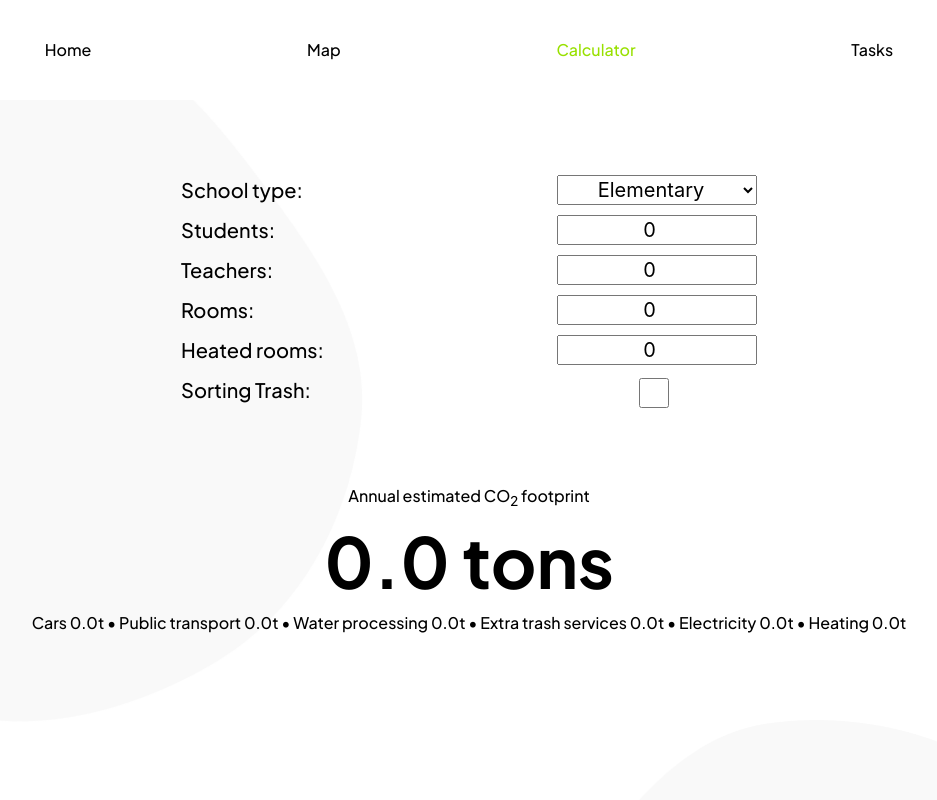
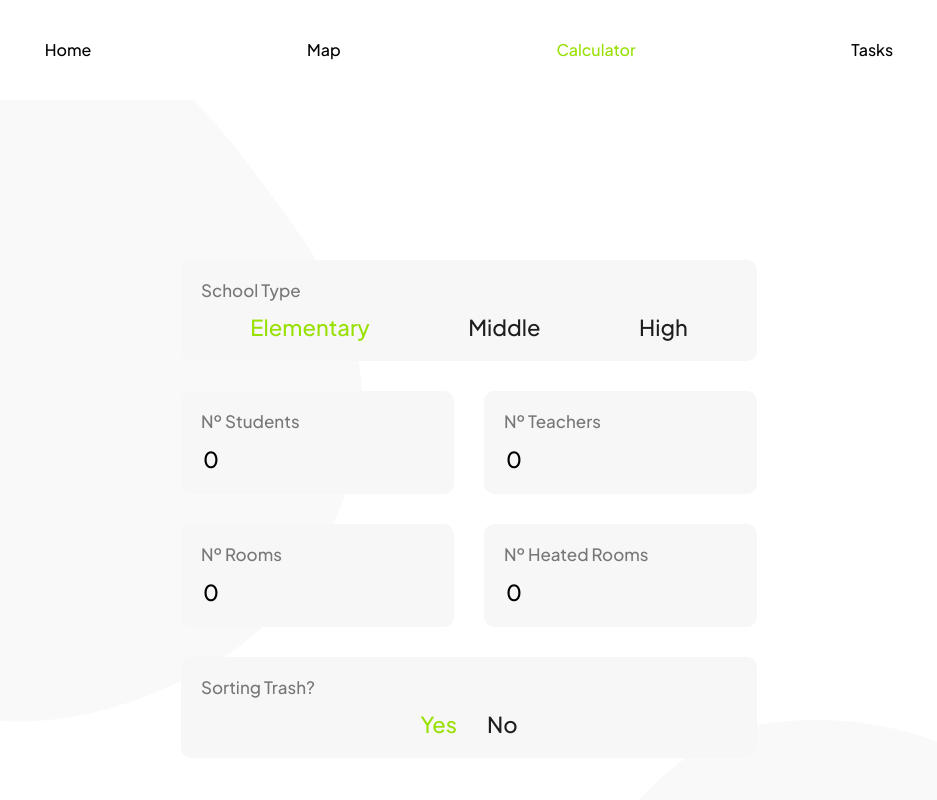
Before and after one commit to dejvokep/erasmus-energy-web-app, a Next.js app: page /calculator in a window 1280 px wide. Shown: the top 800 px of the page, without its empty margins (171-1108 px from the left). Built offline with nearby package versions, Linux system fonts and the light colour scheme.

Commit message:
Finalized the calculator.

```diff
--- a/pages/calculator.js
+++ b/pages/calculator.js
@@ -1,38 +1,59 @@
 import Head from 'next/head'
 import styles from '../styles/Calculator.module.css';
 import {useRef, useState} from "react";
+import OptionSelect from "../components/form/OptionSelect";
+import NumberInput from "../components/form/NumberInput";
+import FootprintDisplay from "../components/calculator/FootprintDisplay";
+
+const SCHOOL_TYPE_OPTIONS = [
+    {
+        id: "elementary",
+        name: "Elementary"
+    },
+    {
+        id: "middle",
+        name: "Middle"
+    },
+    {
+        id: "high",
+        name: "High"
+    }
+]
+
+const SORTING_TRASH_OPTIONS = [
+    {
+        id: true,
+        name: "Yes"
+    },
+    {
+        id: false,
+        name: "No"
+    }
+]
 
 export default function Calculator() {
-    const [footprint, setFootprint] = useState({
-        cars_footprint: "0.0",
-        public_transport_footprint: "0.0",
-        water_footprint: "0.0",
-        trash_footprint: "0.0",
-        electricity_footprint: "0.0",
-        heating_footprint: "0.0",
-        overall_footprint: "0.0"
-    });
+    const [data, setData] = useState({
+        schoolType: SCHOOL_TYPE_OPTIONS[0].id,
+        students: 0,
+        teachers: 0,
+        rooms: 0,
+        heatedRooms: 0,
+        sortingTrash: SORTING_TRASH_OPTIONS[0].id
+    })
 
-    function validateNumber(ref) {
-        const value = +ref.current.value;
-        if (isNaN(value) || value < 0) {
-            ref.current.value = 0;
-            return 0;
-        }
-        return value;
+    function updateData(id, value) {
+        const newData = {...data};
+        newData[id] = value;
+        setData(newData);
     }
-    function calculate() {
-        const school_type = schoolRef.current.options[schoolRef.current.selectedIndex].id;
-        const students_count = validateNumber(studentsRef);
-        const teachers_count = validateNumber(teachersRef);
-        const rooms_count = validateNumber(roomsRef);
-        let heated_rooms_count = validateNumber(heatedRoomsRef);
-        const sorting_trash = sortingTrashRef.current.checked;
 
-        if (heated_rooms_count > rooms_count) {
-            heatedRoomsRef.current.value = rooms_count;
-            heated_rooms_count = rooms_count;
-        }
+    function generateReport() {
+        const school_type = data.schoolType;
+        const students_count = +data.students;
+        const teachers_count = +data.teachers;
+        const rooms_count = +data.rooms;
+        let heated_rooms_count = +data.heatedRooms;
+        const sorting_trash = data.sortingTrash;
 
         let CO2_due_to_electricity_generation = 0.000414 //(Tons of CO2 per kWh)
         let average_school_electricity_consumption_per_square_meter = 100 //(kWh)
@@ -86,7 +107,7 @@
         heating_footprint = heated_rooms_count * CO2_due_to_heating_per_year_for_room // (Tons of CO2)
         overall_footprint = cars_footprint + public_transport_footprint + water_footprint + trash_footprint + electricity_footprint + heating_footprint // (Tons of CO2)
 
-        setFootprint({
+        return {
             cars_footprint: cars_footprint.toFixed(1),
             public_transport_footprint: public_transport_footprint.toFixed(1),
             water_footprint: water_footprint.toFixed(1),
@@ -94,58 +115,40 @@
             electricity_footprint: electricity_footprint.toFixed(1),
             heating_footprint: heating_footprint.toFixed(1),
             overall_footprint: overall_footprint.toFixed(1)
-        });
+        };
     }
-
-    const schoolRef = useRef(), studentsRef = useRef(), teachersRef = useRef(), roomsRef = useRef(), heatedRoomsRef = useRef(), sortingTrashRef = useRef();
 
     return (
         <div className={styles.container}>
             <Head>
                 <title>Calculator | Energy is the future of the world</title>
-                <link rel="shortcut icon" href="/favicon.ico"/>
-                <meta name="viewport" content="width=device-width, initial-scale=1"/>
             </Head>
 
             <div className={styles.centered}>
-                <form className={styles.form}>
-                    <label className={styles.option}>
-                        School type:
-                        <select onChange={calculate} ref={schoolRef}>
-                            <option id="elementary">Elementary</option>
-                            <option id="middle">Middle</option>
-                            <option id="high">High</option>
-                        </select>
-                    </label>
-                    <label className={styles.option}>
-                        Students:
-                        <input type="number" name="Students" defaultValue={0} min={0} onChange={calculate} ref={studentsRef}/>
-                    </label>
-                    <label className={styles.option}>
-                        Teachers:
-                        <input type="number" name="Teachers" defaultValue={0} min={0} onChange={calculate} ref={teachersRef}/>
-                    </label>
-                    <label className={styles.option}>
-                        Rooms:
-                        <input type="number" name="Rooms" defaultValue={0} min={0} onChange={calculate} ref={roomsRef}/>
-                    </label>
-                    <label className={styles.option}>
-                        Heated rooms:
-                        <input type="number" name="Heated rooms" defaultValue={0} min={0} onChange={calculate} ref={heatedRoomsRef}/>
-                    </label>
-                    <label className={styles.option}>
-                        Sorting Trash:
-                        <input type="checkbox" name="Sorting Trash" onChange={calculate} ref={sortingTrashRef}/>
-                    </label>
-                </form>
-
-                <div className={styles.footprint}>
-                    <p className={styles.footprintTitle}>Annual estimated CO<sub>2</sub> footprint</p>
-                    <h1 className={styles.footprintValue}>{footprint.overall_footprint} tons</h1>
-                    <p className={styles.footprintComposition}>Cars {footprint.cars_footprint}t • Public transport {footprint.public_transport_footprint}t • Water processing {footprint.water_footprint}t • Extra trash services {footprint.trash_footprint}t • Electricity {footprint.electricity_footprint}t • Heating {footprint.heating_footprint}t</p>
+                <div className={styles.form}>
+                    <div className={styles.school}>
+                        <OptionSelect name={"School Type"} options={SCHOOL_TYPE_OPTIONS} selected={data.schoolType}
+                                      setSelected={id => updateData("schoolType", id)} distributeOptions={true}/>
+                    </div>
+                    <div className={styles.numbers}>
+                        <NumberInput name={"Nº Students"} value={data.students}
+                                     setValue={value => updateData("students", value)}/>
+                        <NumberInput name={"Nº Teachers"} value={data.teachers}
+                                     setValue={value => updateData("teachers", value)}/>
+                        <NumberInput name={"Nº Rooms"} value={data.rooms}
+                                     setValue={value => updateData("rooms", value)}/>
+                        <NumberInput name={"Nº Heated Rooms"} value={data.heatedRooms}
+                                     setValue={value => updateData("heatedRooms", value)} max={data.rooms}/>
+                    </div>
+                    <div className={styles.trash}>
+                        <OptionSelect name={"Sorting Trash?"} options={SORTING_TRASH_OPTIONS}
+                                      selected={data.sortingTrash} setSelected={id => updateData("sortingTrash", id)}
+                                      distributeOptions={false}/>
+                    </div>
                 </div>
             </div>
 
+            <FootprintDisplay report={generateReport()} />
         </div>
     )
 }
--- a/styles/Calculator.module.css
+++ b/styles/Calculator.module.css
@@ -1,97 +1,28 @@
 .container {
+    padding: 260px 15px 50px 15px;
     width: 100%;
-    min-height: 100vh;
+}
+
+.centered {
     display: grid;
     place-items: center;
 }
 
-.centered {
-    width: 90%;
+.form {
+    display: inline-block;
 }
 
-.form {
-    width: 30%;
-    margin: 0 auto;
+.school {
+    margin-bottom: 30px;
 }
 
-.option {
-    height: 30px;
-    width: 100%;
-    display: block;
-    margin: 10px 0;
+.numbers {
+    display: grid;
+    grid-template-columns: auto auto;
+    grid-column-gap: 30px;
+    grid-row-gap: 30px;
 }
 
-.option {
-    font-size: 20px;
-    height: 30px;
-    line-height: 30px;
+.trash {
+    margin-top: 30px;
 }
-
-.option input, .option select {
-    width: 200px;
-    height: 30px;
-    float: right;
-    font-family: "Roboto Slab", -apple-system, BlinkMacSystemFont, Segoe UI, Roboto, Oxygen,
-    Ubuntu, Cantarell, Fira Sans, Droid Sans, Helvetica Neue, sans-serif;
-    font-size: 20px;
-    text-align: center;
-}
-
-.footprint {
-    margin-top: 10vh;
-    text-align: center;
-}
-
-.footprintValue {
-    margin: 0;
-    font-size: 70px;
-    padding: 5px 20px;
-}
-
-.footprintTitle, .footprintComposition {
-    margin: 2px 0;
-}
-
-p.active::after {
-    width: 100%;
-}
-
-.options p {
-    position: relative;
-    text-transform: uppercase;
-    display: inline-block;
-    margin: 0 40px;
-    padding: 0 10px;
-    font-size: 25px;
-    line-height: 50px;
-}
-
-.options p::after {
-    position: absolute;
-    bottom: 0;
-    left: 0;
-
-    content: "";
-    height: 4px;
-    background-color: #39b54a;
-}
-
-@media only screen and (max-width: 1500px) {
-    .form {
-        width: 50%;
-    }
-}
-
-@media only screen and (max-width: 800px) {
-    .form {
-        width: 90%;
-    }
-
-    .centered {
-        width: 95%;
-    }
-
-    .option input, .option select {
-        width: 150px;
-    }
-}
```
